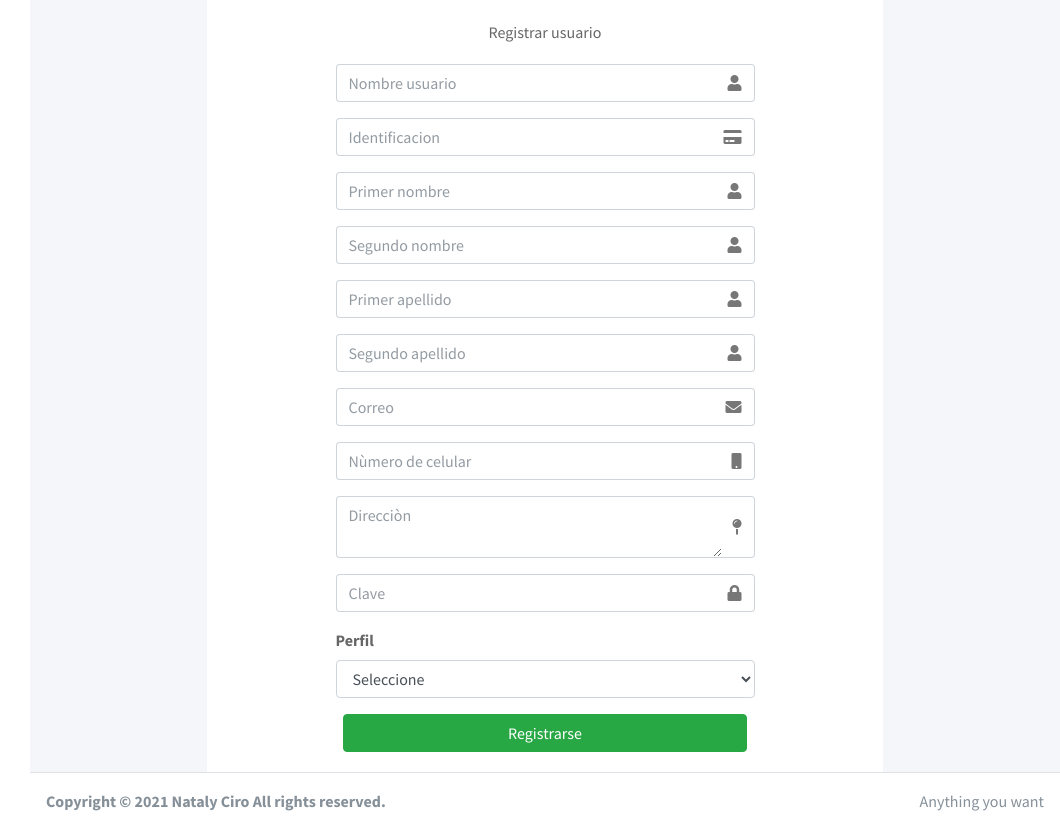
After one commit to NatalyCiro/SitioNataly, a PHP site: page /pages/Usuarios/Registrar.php in a window 1280 px wide. The commit adds this page. Shown: the whole page, without its empty margins (220-1280 px from the left). Run offline with PHP 8.4, Linux system fonts and the light colour scheme; some libraries are stand-ins or nearby versions.

Commit message:
Se realiza esta el formulario de registro

```diff
--- /dev/null
+++ b/pages/Templates/Foot.php
@@ -0,0 +1,3 @@
+<script src="../../plugins/jquery/jquery.min.js"></script>
+<script src="../../plugins/bootstrap/js/bootstrap.bundle.min.js"></script>
+<script src="../../dist/js/adminlte.min.js"></script>
--- /dev/null
+++ b/pages/Templates/footer.php
@@ -0,0 +1,6 @@
+<footer class="main-footer">
+    <div class="float-right d-none d-sm-inline">
+      Anything you want
+    </div>
+    <strong>Copyright &copy; 2021 Nataly Ciro  All rights reserved.
+</footer>
--- /dev/null
+++ b/pages/Templates/head.php
@@ -0,0 +1,5 @@
+<link rel="shortcut icon" href="../../images/favicon.ico" type="image/x-icon">
+<link rel="stylesheet" href="https://fonts.googleapis.com/css?family=Source+Sans+Pro:300,400,400i,700&display=fallback">
+<link rel="stylesheet" href="../../plugins/fontawesome-free/css/all.min.css">
+<link rel="stylesheet" href="../../plugins/icheck-bootstrap/icheck-bootstrap.min.css">
+<link rel="stylesheet" href="../../dist/css/adminlte.min.css">
--- /dev/null
+++ b/pages/Usuarios/Registrar.php
@@ -0,0 +1,144 @@
+<!DOCTYPE html>
+<html lang="en">
+
+<head>
+    <meta charset="utf-8">
+    <meta name="viewport" content="width=device-width, initial-scale=1">
+    <title>Sitio Nataly | Registro usuario</title>
+    <?php
+    include_once('../Templates/head.php');
+    ?>
+</head>
+
+<body class="hold-transition sidebar-mini">
+    <div class="wrapper">
+        <div class="content-wrapper">
+            <div class="content">
+                <div class="container-fluid">
+                    <div class="row">
+                        <div class="col-2">
+                        </div>
+                        <div class="card-body register-card-body">
+                            <div class="row">
+                                <div class="col-2">
+                                </div>
+                                <div class="col-8">
+                                    <p class="login-box-msg">Registrar usuario</p>
+                                    <form action="../business/configuracion.php" method="POST">
+                                        <div class="input-group mb-3">
+                                            <input type="text" class="form-control" placeholder="Nombre usuario" id="txtnombreUsuario" name="txtnombreUsuario" maxlength="20" required>
+                                            <div class="input-group-append">
+                                                <div class="input-group-text">
+                                                    <span class="fas fa-user"></span>
+                                                </div>
+                                            </div>
+                                        </div>
+                                        <div class="input-group mb-3">
+                                            <input type="text" class="form-control" placeholder="Identificacion" id="txtid" name="txtid" maxlength="45" required>
+                                            <div class="input-group-append">
+                                                <div class="input-group-text">
+                                                    <span class="fas fa-credit-card"></span>
+                                                </div>
+                                            </div>
+                                        </div>
+                                        <div class="input-group mb-3">
+                                            <input type="text" class="form-control" placeholder="Primer nombre" id="txtprimerNombre" name="txtprimerNombre" maxlength="30" required>
+                                            <div class="input-group-append">
+                                                <div class="input-group-text">
+                                                <span class="fas fa-user"></span>
+                                                </div>
+                                            </div>
+                                        </div>
+                                        <div class="input-group mb-3">
+                                            <input type="text" class="form-control" placeholder="Segundo nombre" id="txtsegundoNombre" name="txtsegundoNombre" maxlength="30">
+                                            <div class="input-group-append">
+                                                <div class="input-group-text">
+                                                <span class="fas fa-user"></span>
+                                                </div>
+                                            </div>
+                                        </div>
+                                        <div class="input-group mb-3">
+                                            <input type="text" class="form-control" placeholder="Primer apellido" id="txtprimerApellido" name="txtprimerApellido" maxlength="30" required>
+                                            <div class="input-group-append">
+                                                <div class="input-group-text">
+                                                <span class="fas fa-user"></span>
+                                                </div>
+                                            </div>
+                                        </div>
+                                        <div class="input-group mb-3">
+                                            <input type="text" class="form-control" placeholder="Segundo apellido" id="txtsegundoApellido" name="txtsegundoApellido" maxlength="30">
+                                            <div class="input-group-append">
+                                                <div class="input-group-text">
+                                                <span class="fas fa-user"></span>
+                                                </div>
+                                            </div>
+                                        </div>
+                                        <div class="input-group mb-3">
+                                            <input type="email" class="form-control" placeholder="Correo" id="txtcorreo" name="txtcorreo" maxlength="70" required>
+                                            <div class="input-group-append">
+                                                <div class="input-group-text">
+                                                    <span class="fas fa-envelope"></span>
+                                                </div>
+                                            </div>
+                                        </div>
+                                        <div class="input-group mb-3">
+                                            <input type="number" class="form-control" placeholder="Nùmero de celular" id="txtnumCelular" name="txtnumCelular" maxlength="15" required>
+                                            <div class="input-group-append">
+                                                <div class="input-group-text">
+                                                    <span class="fas fa-mobile"></span>
+                                                </div>
+                                            </div>
+                                        </div>
+                                        <div class="input-group mb-3">
+                                            <textarea class="form-control" row=3 placeholder="Direcciòn" id="txtDireccion" name="txtDireccion" maxlength="300"></textarea>
+                                            <div class="input-group-append">
+                                                <div class="input-group-text">
+                                                    <span class="fas fa-map-pin"></span>
+                                                </div>
+                                            </div>
+                                        </div>
+                                        <div class="input-group mb-3">
+                                            <input type="password" class="form-control" placeholder="Clave" id="txtclave" name="txtclave" maxlength="15" required>
+                                            <div class="input-group-append">
+                                                <div class="input-group-text">
+                                                    <span class="fas fa-lock"></span>
+                                                </div>
+                                            </div>
+                                        </div>
+                                        <div class="form-group">
+                                            <label>Perfil</label>
+                                            <select class="form-control select2" style="width: 100%;" id="cmbPerfil" name="cmbPerfil">
+                                                <option value="0">Seleccione</option>
+                                                <option value="1">Admin</option>
+                                                <option value="2">Inventario</option>
+                                                <option value="3">Vendedor</option>
+                                                <option value="4">Super usuario</option>
+                                            </select>
+                                        </div>
+
+                                        <div class="col-12">
+                                            <button type="submit" class="btn btn-block btn-success">Registrarse</button>
+                                        </div>
+                                    </form>
+                                </div>
+                                <div class="col-2">
+                                </div>
+                            </div>
+                        </div>
+                        <div class="col-2">
+                        </div>
+                    </div>
+                </div>
+            </div>
+        </div>
+        <!-- /.content-wrapper -->
+        <?php
+        include_once('../Templates/footer.php');
+        ?>
+    </div>
+    <?php
+    include_once('../Templates/Foot.php');
+    ?>
+</body>
+
+</html>
--- a/pages/configuracion.html
+++ b/pages/configuracion.html
@@ -44,7 +44,7 @@
           </div>
         </div>
         <div class="input-group mb-3">
-          <input type="password" class="form-control" placeholder="Usuario" id="txtUsuario" name="txtUsuario">
+          <input type="text" class="form-control" placeholder="Usuario" id="txtUsuario" name="txtUsuario">
           <div class="input-group-append">
             <div class="input-group-text">
               <span class="fas  fa-user"></span>
```
Also changed, not shown: Entidades/configuracion.php (+17 -0 lines), business/configuracion.php (+9 -17 lines), business/testConexion.php (added, +7 -0 lines), dataacces/Encript.php (+10 -0 lines), dataacces/Script.sql (added, +136 -0 lines), dataacces/adminBD.php (added, +33 -0 lines), dataacces/config.txt (+4 -4 lines), dataacces/configuracionData.php (+74 -10 lines), pages/testConexion.php (added, +51 -0 lines), 2 other files.
